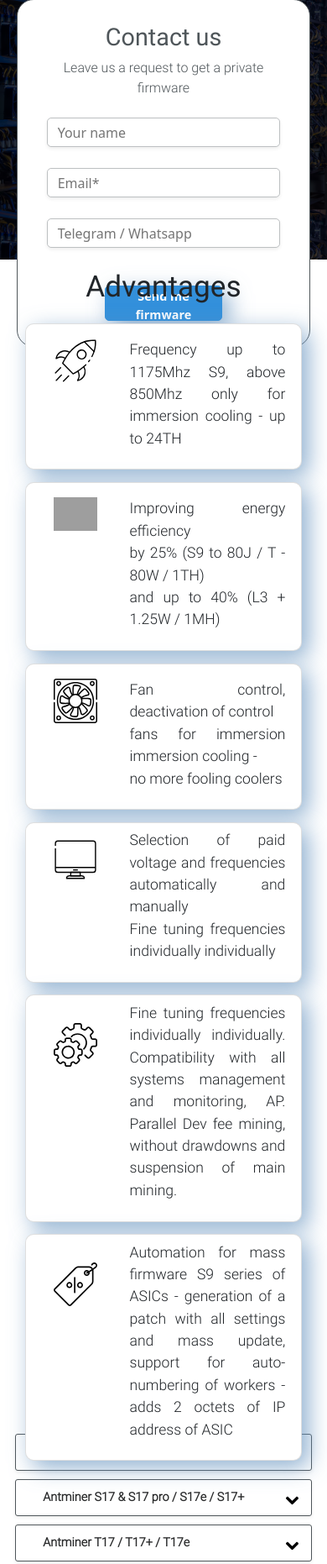
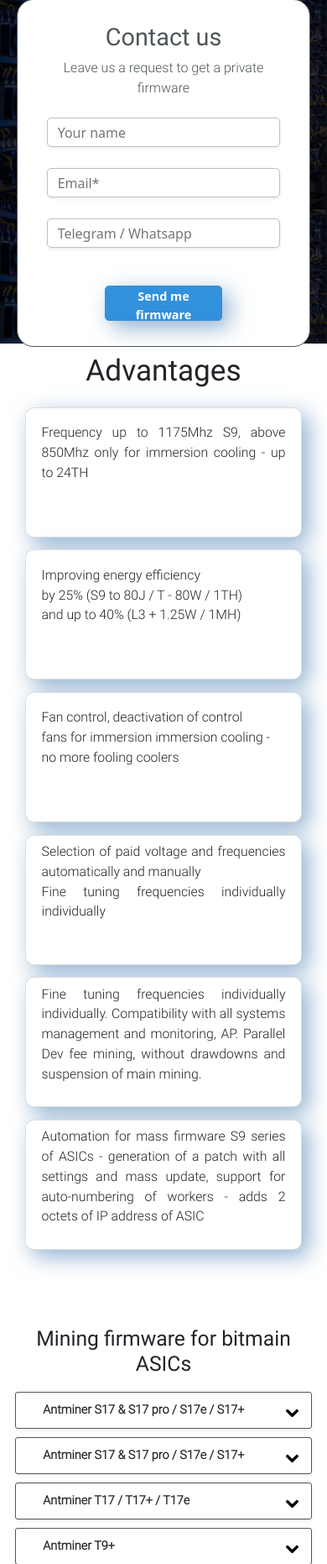
Before and after one commit to OZOAR/ms.solutions, a PHP site: page / in a window 390 px wide. Shown: the part 791-2653 px from the top of the page at 84% size. Run offline with PHP 8.4, Linux system fonts and the light colour scheme; grey boxes are pictures that could not be loaded.

Commit message:
mobile version was created V3

```diff
--- a/css/responsive.css
+++ b/css/responsive.css
@@ -1,4 +1,5 @@
-@media (max-width:750px){
+
+@media (max-width:600px){
     header h1>img {
         width: 8% !important;
     }
@@ -7,7 +8,7 @@
         font-size:  1.7em !important;
     }
     .main-wrapper {
-        height: 1100px !important;
+        height: 1200px !important;
     }
     .first-block .main-text h2 {
         text-align: center !important;
@@ -23,7 +24,14 @@
         margin: 0 !important;
     }
     .advantages {
-        height: 1300px !important;
+        height: 1150px !important;
+        padding-bottom: 10% !important;
+    }
+    /* .advantages .card {
+        width: ;
+    } */
+    .advantages p {
+        font-size: 0.9em !important;
     }
     .firmware-block {
         padding-left: 5% !important;
--- a/index.html
+++ b/index.html
@@ -97,10 +97,10 @@
                 <div class="col-lg-6 col-sm-12">
                   <div class="card">
                     <div class="row inner">
-                      <div class="col-4 text-center" id="pd-t-10">
+                      <div class="col-4 text-center d-none" id="pd-t-10">
                         <img src="img/advantages/boost.svg" width="10%" alt="">
                       </div>
-                      <div class="col-8" id="pd-t-10">
+                      <div class="col-lg-8 col-sm-12" id="pd-t-10">
                         <p>Frequency up to 1175Mhz S9, above 850Mhz
                           only for immersion cooling - up to 24TH
                           </p>
@@ -111,10 +111,10 @@
                 <div class="col-lg-6 col-sm-12">
                   <div class="card">
                     <div class="row inner">
-                      <div class="col-4 text-center" id="pd-t-10">
+                      <div class="col-4 text-center d-none" id="pd-t-10">
                         <img src="img/advantages/thunderbolt.svg" width="10%" alt="">
                       </div>
-                      <div class="col-8" id="pd-t-10">
+                      <div class="col-lg-8 col-sm-12" id="pd-t-10">
                         <p>Improving energy efficiency<br>
                           by 25% (S9 to 80J / T - 80W / 1TH)<br>
                           and up to 40% (L3 + 1.25W / 1MH)</p>
@@ -122,16 +122,15 @@
                     </div>
                   </div>
                 </div>
-
               </div>
               <div class="row">
                 <div class="col-lg-6 col-sm-12">
                   <div class="card">
                     <div class="row inner">
-                      <div class="col-4 text-center" id="pd-t-10">
+                      <div class="col-4 text-center d-none" id="pd-t-10">
                         <img src="img/advantages/fan.svg" width="10%" alt="">
                       </div>
-                      <div class="col-8" id="pd-t-10">
+                      <div class="col-lg-8 col-sm-12" id="pd-t-10">
                         <p>Fan control, deactivation of control<br>
                           fans for immersion immersion cooling -<br>
                           no more fooling coolers
@@ -143,10 +142,10 @@
                 <div class="col-lg-6 col-sm-12">
                   <div class="card">
                     <div class="row inner">
-                      <div class="col-4 text-center" id="pd-t-10">
+                      <div class="col-4 text-center d-none" id="pd-t-10">
                         <img src="img/advantages/lcd.svg" width="10%" alt="">
                       </div>
-                      <div class="col-8">
+                      <div class="col-lg-8 col-sm-12">
                         <p>Selection of paid voltage and frequencies automatically and manually<br>
                           Fine tuning frequencies individually individually</p>
                       </div>
@@ -159,10 +158,10 @@
                 <div class="col-lg-6 col-sm-12">
                   <div class="card">
                     <div class="row inner">
-                      <div class="col-4 text-center">
+                      <div class="col-4 text-center d-none">
                         <img src="img/advantages/settings.svg" width="10%" id="pd-t-25" alt="">
                       </div>
-                      <div class="col-8">
+                      <div class="col-lg-8 col-sm-12">
                         <p>Fine tuning frequencies
                           individually individually. Compatibility with all systems
                           management and monitoring, AP. Parallel Dev fee mining, without drawdowns
@@ -175,10 +174,10 @@
                 <div class="col-lg-6 col-sm-12">
                   <div class="card">
                     <div class="row inner">
-                      <div class="col-4 text-center align-middle">
+                      <div class="col-4 text-center d-none">
                         <img src="img/advantages/tag.svg" width="10%" id="pd-t-25" alt="">
                       </div>
-                      <div class="col-8">
+                      <div class="col-lg-8 col-sm-12">
                         <p>Automation for mass firmware S9 series of ASICs
                           - generation of a patch with all
                           settings and mass update, support for auto-numbering of workers -
```
